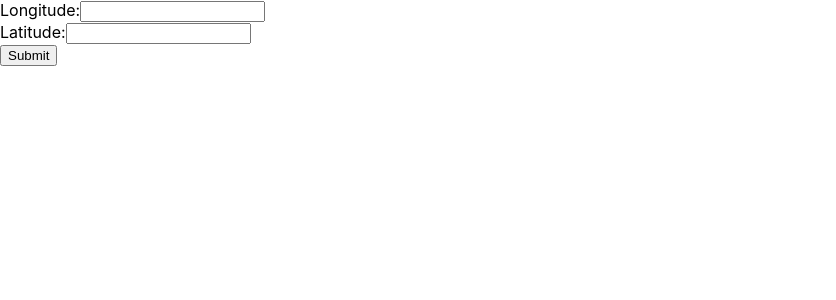
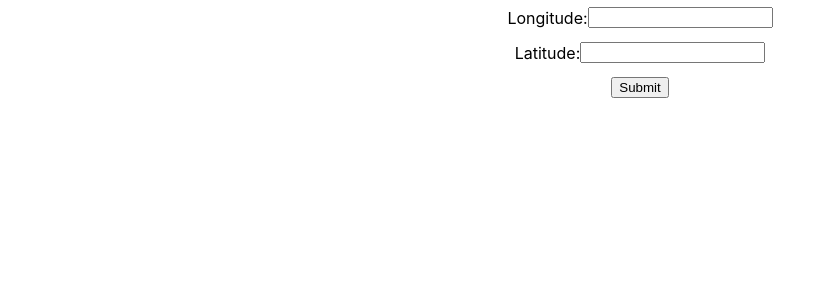
Before and after one commit to emredermann/CS458_Project3, a React (Create React App) app in the folder gps_application/: page / in a window 1280 px wide. Shown: the top 300 px of the page, without its empty margins (0-836 px from the left). Built offline with nearby package versions, Linux system fonts and the light colour scheme.

Commit message:
Output text added

```diff
--- a/gps_application/src/App.js
+++ b/gps_application/src/App.js
@@ -13,7 +13,8 @@ class App extends React.Component {
       super(props);
       this.state = {
         longitude: "",
-        latitude: ""
+        latitude: "",
+        responseFlag : false,
         };
 
       this.handleChange = this.handleChange.bind(this);
@@ -23,9 +24,9 @@ class App extends React.Component {
         const name = event.target.name;
         const value = event.target.value;
         if(name == "longitude")
-            this.setState({longitude: value});
+            this.setState({longitude: value,responseFlag: false});
         if(name == "latitude")
-            this.setState({latitude: value});
+            this.setState({latitude: value,responseFlag: false});
     }
 
     async handleSubmit(event) {
@@ -36,16 +37,29 @@ class App extends React.Component {
       alert('distance is : ' + distance + "\n"+
       'delta is : ' + delta
       );
-
       event.preventDefault();
+      this.setState({responseFlag: true});
     }
 
     render() {
 
-
     return (
+        <div
+        style={{
+            display: "flex",
+            justifyContent: "center",
+            alignItems: "center",
+          }}
+        >
+            <Row>
                 <Form onSubmit={this.handleSubmit}>
-          <Row>
+                    <Row
+                    style={{
+                        height: '35px',
+                        display: "flex",
+                        justifyContent: "center",
+                        alignItems: "center",
+                    }}>
                         Longitude:
                         <input
                         type="text"
@@ -53,7 +67,13 @@ class App extends React.Component {
                         value={this.state.longitude}
                         onChange={this.handleChange} />
                         </Row>
-         <Row>
+                    <Row
+                        style={{
+                            height: '35px',
+                            display: "flex",
+                            justifyContent: "center",
+                            alignItems: "center",
+                        }}>
                         Latitude:
                         <input
                         type="text"
@@ -61,12 +81,36 @@ class App extends React.Component {
                         value={this.state.latitude}
                         onChange={this.handleChange} />
                     </Row>
-          <Row>
+                    <Row
+                        style={{
+                            height: '35px',
+                            display: "flex",
+                            justifyContent: "center",
+                            alignItems: "center",
+                        }}>
                         <input type="submit" value="Submit" />
                     </Row>
+                </Form>
+            </Row>
 
+            <Row
+                style={{
+                    height: '35px',
+                    display: "flex",
+                    justifyContent: "center",
+                    alignItems: "center",
+                }}>
 
-        </Form>
+                { this.state.responseFlag ?
+
+                    <p>
+                        Latitude is : {this.state.latitude}  Longitude is :  {this.state.longitude}
+                    </p>
+
+                : null
+                }
+            </Row>
+           </div>
 
       );
     }
```
Also changed, not shown: gps_application/src/logo512.png (renamed from gps_application/public/logo512.png). Lines whose indentation alone changed are shown as unchanged.
